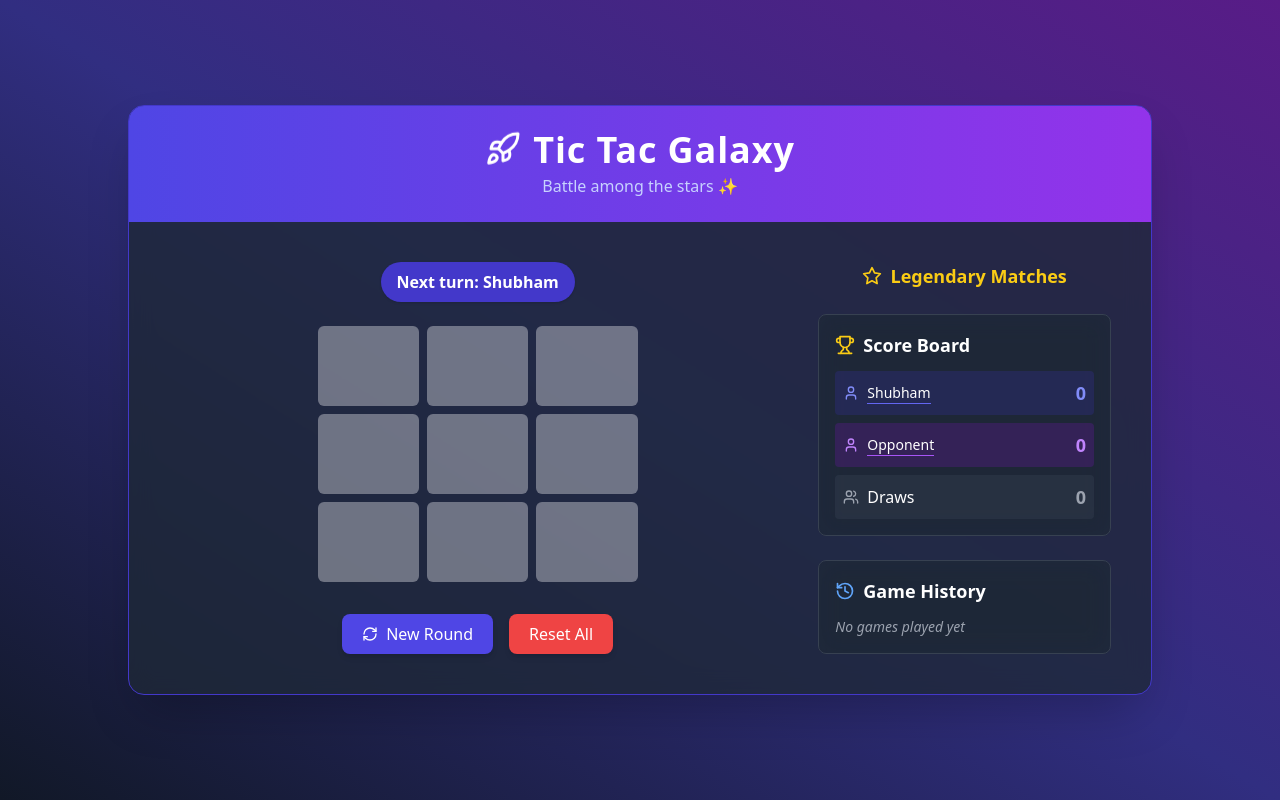
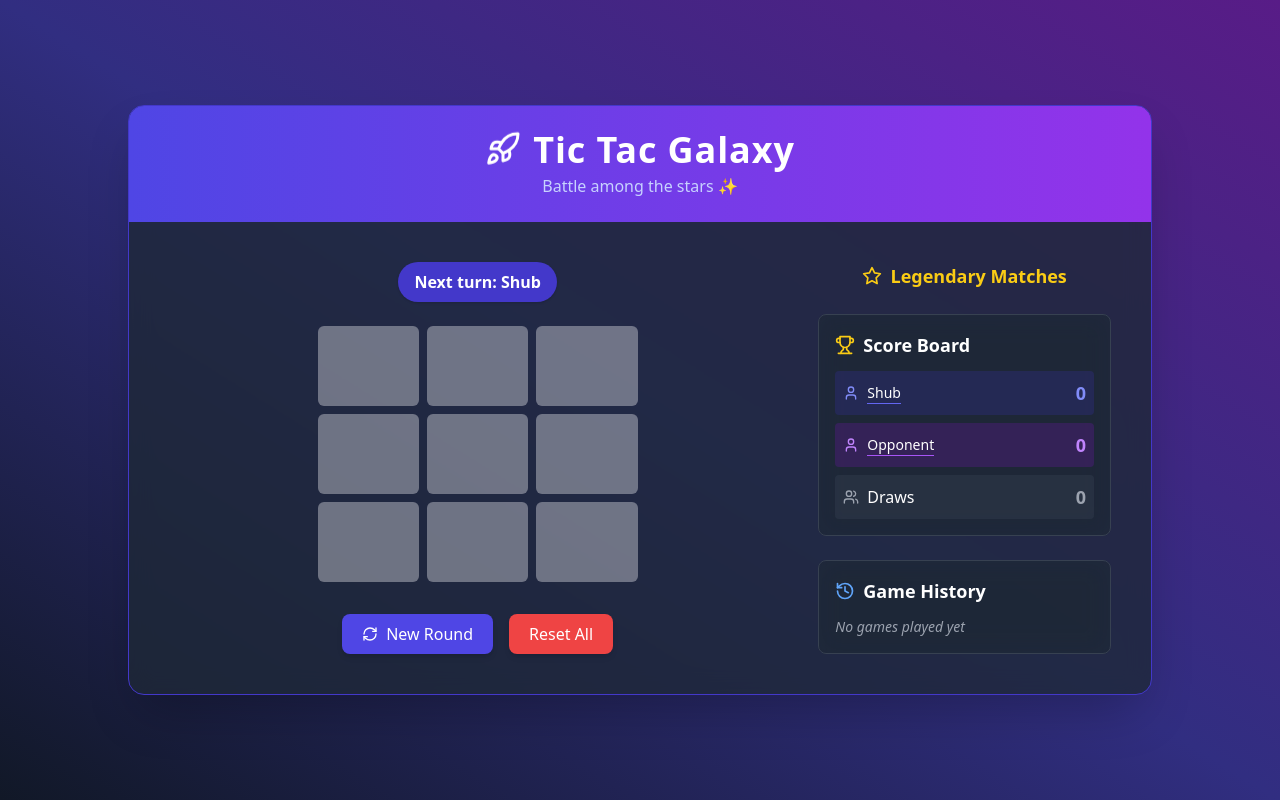
Before and after one commit to shubh-swe/devsecops-cicd-projects, a React (Vite) app: page / in a window 1280 px wide. Built offline with nearby package versions, Linux system fonts and the light colour scheme.

Commit message:
new name

```diff
--- a/src/App.tsx
+++ b/src/App.tsx
@@ -18,7 +18,7 @@
   const [winningLine, setWinningLine] = useState<number[] | null>(null);
 
   // player names
-  const [players, setPlayers] = useState({ X: "Shubham", O: "Opponent" });
+  const [players, setPlayers] = useState({ X: "Shub", O: "Opponent" });
 
   // Check winner/draw
   useEffect(() => {
```
